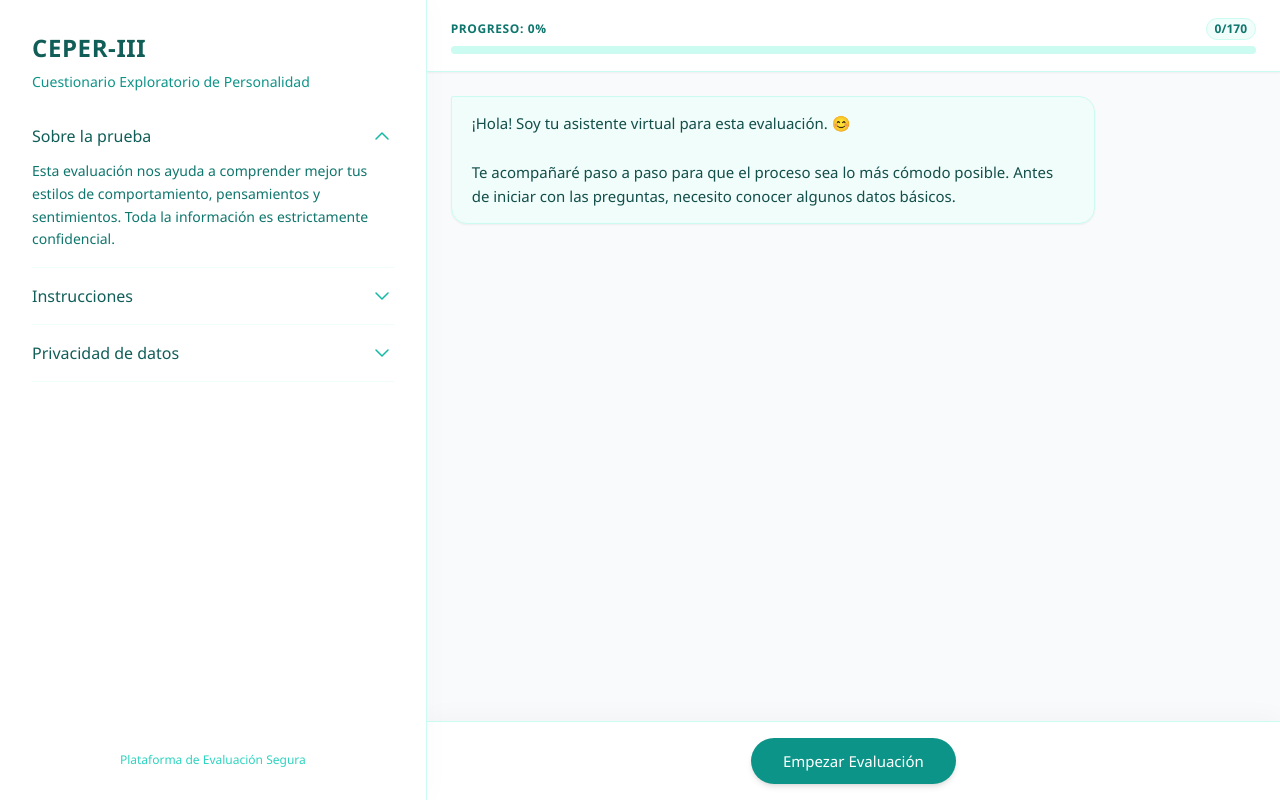
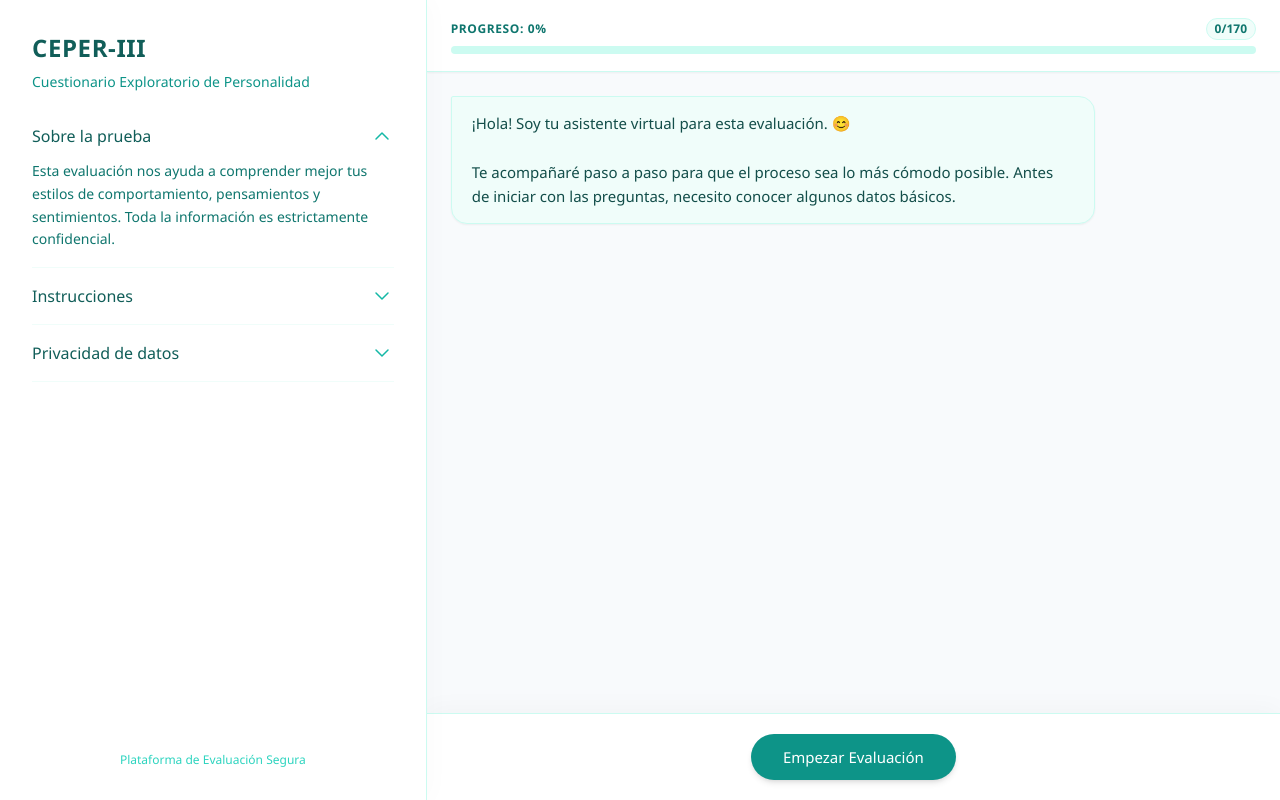
Before and after one commit to cepertres-jpg/ceper3, a plain HTML site: page index.html in a window 1280 px wide. Drawn offline with nearby package versions, Linux system fonts and the light colour scheme.

Commit message:
index.html

```diff
--- a/index.html
+++ b/index.html
@@ -65,7 +65,7 @@
         }
     </style>
 </head>
-<body class="flex h-screen w-full relative">
+<body class="flex h-[100dvh] w-full relative">
 
     <!-- FONDO OSCURO PARA EL MENÚ MÓVIL (Overlay) -->
     <div id="mobile-menu-overlay" class="fixed inset-0 bg-teal-900/40 z-30 hidden backdrop-blur-sm transition-opacity" onclick="toggleMenu()"></div>
@@ -137,7 +137,7 @@
     </div>
 
     <!-- PANEL DERECHO: Chatbot -->
-    <div class="flex-1 flex flex-col bg-slate-50 relative w-full md:w-2/3">
+    <div class="flex-1 flex flex-col bg-slate-50 relative w-full md:w-2/3 h-full">
 
         <!-- Header con Barra de Progreso y Botón Menú -->
         <header class="h-[72px] border-b border-teal-100 bg-white/90 backdrop-blur flex items-center px-4 md:px-6 sticky top-0 z-20 shadow-sm">
@@ -159,13 +159,12 @@
         </header>
 
         <!-- Área de mensajes -->
-        <main id="chat-container" class="flex-1 overflow-y-auto p-4 md:p-6 space-y-6 pb-48 md:pb-40 w-full scroll-smooth">
+        <main id="chat-container" class="flex-1 overflow-y-auto p-4 md:p-6 space-y-6 w-full scroll-smooth">
             <!-- Los mensajes se inyectarán aquí -->
         </main>
 
         <!-- Área de Interacción (Botones / Inputs) -->
-        <!-- Usamos p-3 md:p-4 para que en móvil ocupe menos espacio vertical -->
-        <footer id="interaction-area" class="absolute bottom-0 w-full bg-white border-t border-teal-100 p-3 md:p-4 shadow-[0_-4px_24px_rgba(0,0,0,0.03)] z-10">
+        <footer id="interaction-area" class="w-full bg-white border-t border-teal-100 p-4 md:p-5 shadow-[0_-4px_24px_rgba(0,0,0,0.03)] z-10 shrink-0">
             <!-- El contenido dinámico irá aquí -->
         </footer>
     </div>
```
